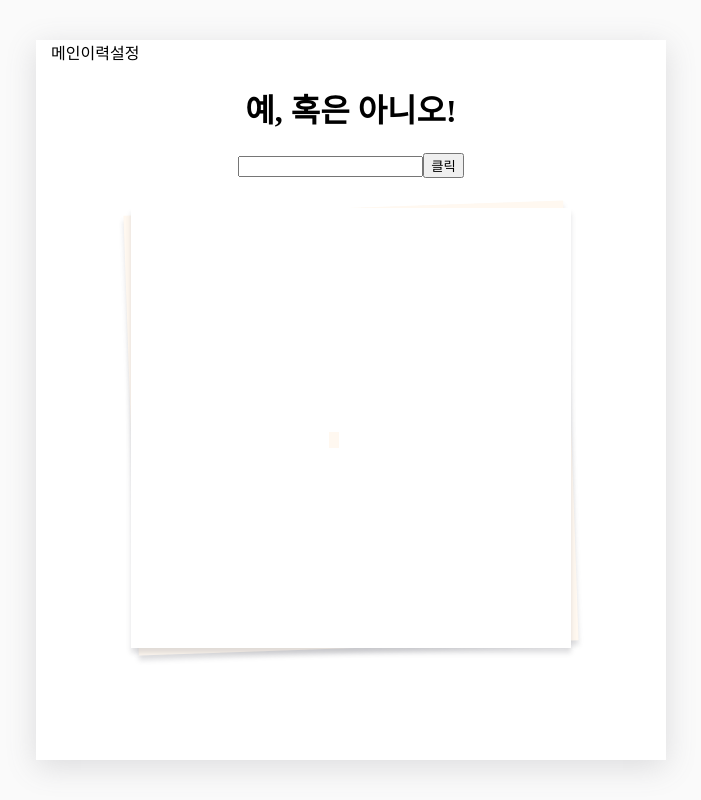
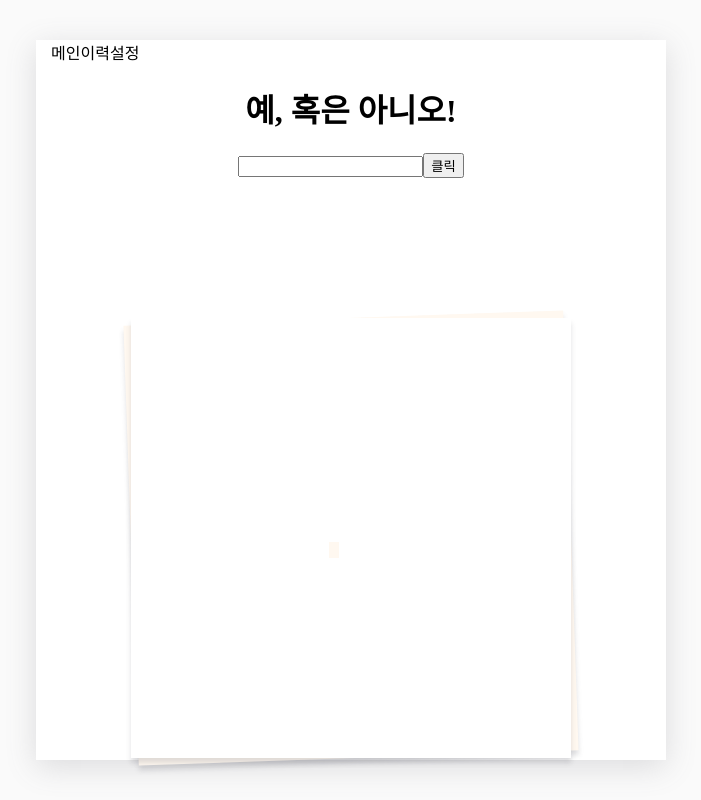
Before and after one commit to 938938/yesorno2024, a Next.js app: page / in a window 1280 px wide. Shown: the whole page, without its empty margins (289-990 px from the left). Built offline with nearby package versions, Linux system fonts and the light colour scheme; a web font is replaced by a local one.

Commit message:
[STYLE] 간격 적용

```diff
--- a/src/components/Question/AnswerContainer.tsx
+++ b/src/components/Question/AnswerContainer.tsx
@@ -49,6 +49,7 @@ const AnswerContainer = () => {
 export default AnswerContainer;
 
 const AnswerBox = styled.div`
+  height: 110px;
   font-weight: 400;
   font-style: normal;
   font-size: 20px;
```
